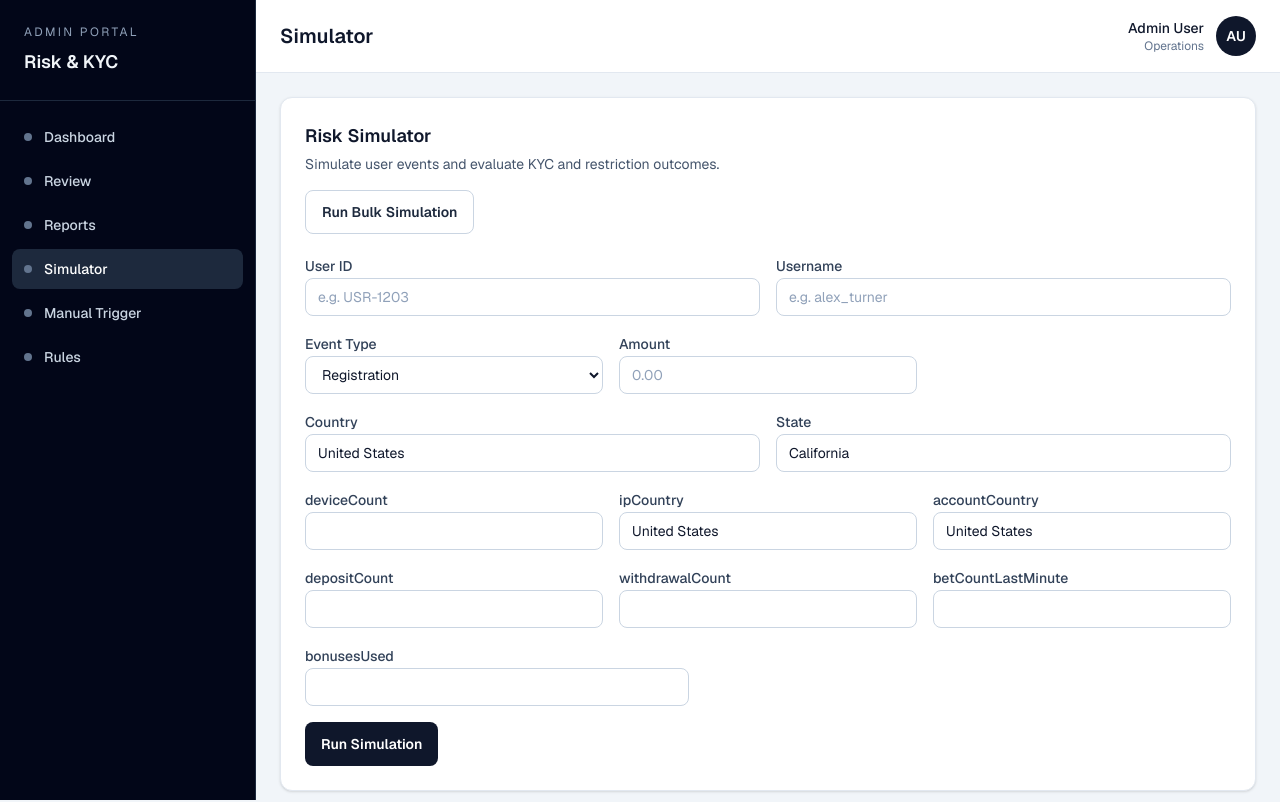
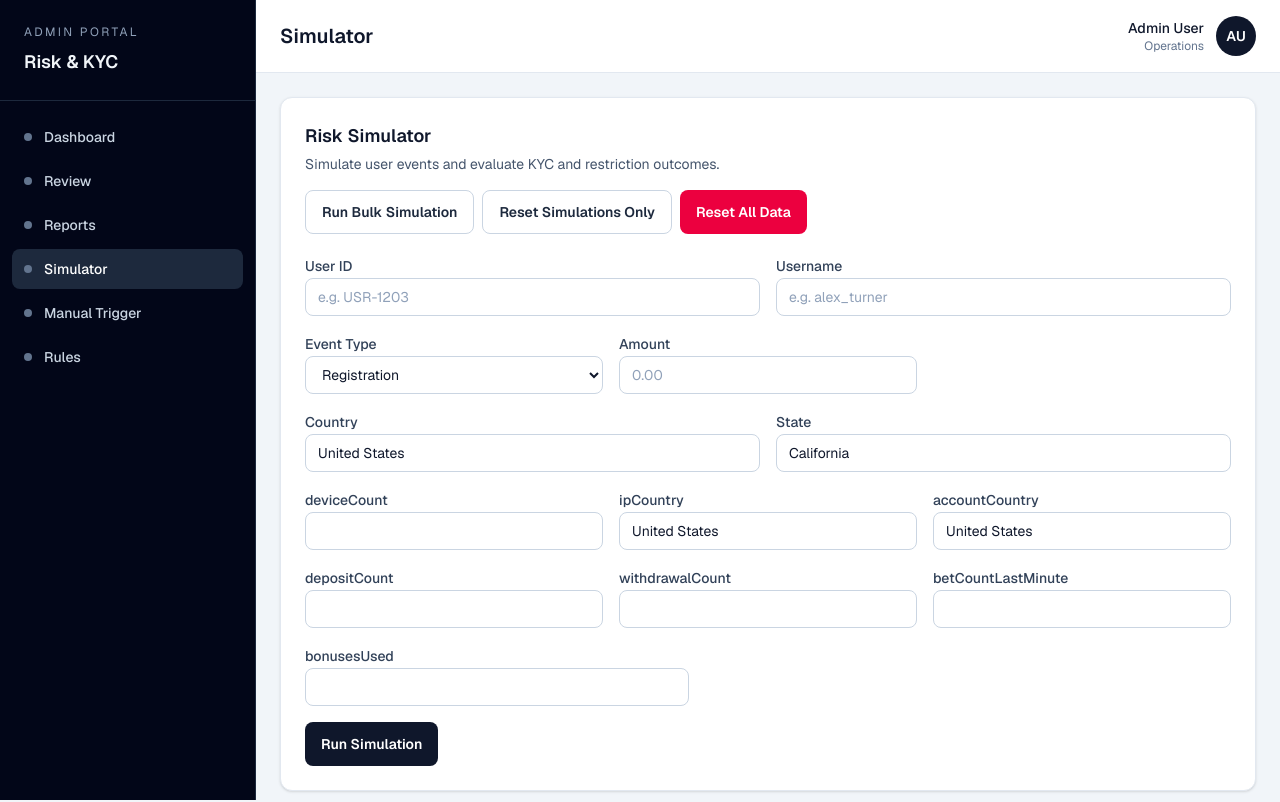
Before and after one commit to ptsportsbookcom-sudo/risk-kyc, a Next.js app: page /simulator in a window 1280 px wide. Shown: the top 802 px of the page. Built offline with nearby package versions, Linux system fonts and the light colour scheme.

Commit message:
add reset system functionality for clearing all test data

```diff
--- a/app/(admin)/simulator/page.tsx
+++ b/app/(admin)/simulator/page.tsx
@@ -70,13 +70,14 @@ const initialResult: SimulationResult = {
 };
 
 export default function SimulatorPage() {
-  const { rules } = useRules();
-  const { addAuditLog, addCase } = useKycCases();
+  const { rules, resetRules } = useRules();
+  const { addAuditLog, addCase, resetCasesData } = useKycCases();
   const {
     applyTriggerToPlayer,
     applySelfExclusion,
     clearExpiredSelfExclusion,
     getPlayerById,
+    resetPlayers,
   } = usePlayers();
   const [userId, setUserId] = useState("");
   const [username, setUsername] = useState("");
@@ -103,6 +104,7 @@ export default function SimulatorPage() {
   const [activePlayerId, setActivePlayerId] = useState("");
   const [bulkResults, setBulkResults] = useState<BulkSimulationResult[]>([]);
   const [bulkCaseMessage, setBulkCaseMessage] = useState("");
+  const [resetMessage, setResetMessage] = useState("");
 
   const runSimulation = (event: FormEvent<HTMLFormElement>) => {
     event.preventDefault();
@@ -538,6 +540,32 @@ export default function SimulatorPage() {
     setBulkCaseMessage(`${createdCount} case(s) created from bulk results.`);
   };
 
+  const resetSimulationsOnly = () => {
+    setResult(initialResult);
+    setBulkResults([]);
+    setBulkCaseMessage("");
+    setActionCheckResult("");
+    setActivePlayerId("");
+    setResetMessage("Simulations reset successfully");
+  };
+
+  const resetAllData = () => {
+    const confirmed = window.confirm(
+      "Are you sure you want to reset all data? This cannot be undone."
+    );
+    if (!confirmed) return;
+
+    resetRules();
+    resetCasesData();
+    resetPlayers();
+    setResult(initialResult);
+    setBulkResults([]);
+    setBulkCaseMessage("");
+    setActionCheckResult("");
+    setActivePlayerId("");
+    setResetMessage("System reset successfully");
+  };
+
   return (
     <div className="space-y-5">
       <section className="rounded-xl border border-slate-200 bg-white p-4 shadow-sm sm:p-6">
@@ -545,7 +573,7 @@ export default function SimulatorPage() {
         <p className="mt-1 text-sm text-slate-600">
           Simulate user events and evaluate KYC and restriction outcomes.
         </p>
-        <div className="mt-4">
+        <div className="mt-4 flex flex-col gap-2 sm:flex-row">
           <button
             type="button"
             onClick={runBulkSimulation}
@@ -553,7 +581,24 @@ export default function SimulatorPage() {
           >
             Run Bulk Simulation
           </button>
+          <button
+            type="button"
+            onClick={resetSimulationsOnly}
+            className="min-h-11 w-full rounded-lg border border-slate-300 px-4 py-2 text-sm font-semibold text-slate-800 transition-colors hover:bg-slate-100 sm:w-auto"
+          >
+            Reset Simulations Only
+          </button>
+          <button
+            type="button"
+            onClick={resetAllData}
+            className="min-h-11 w-full rounded-lg bg-rose-600 px-4 py-2 text-sm font-semibold text-white transition-colors hover:bg-rose-700 sm:w-auto"
+          >
+            Reset All Data
+          </button>
         </div>
+        {resetMessage ? (
+          <p className="mt-2 text-sm font-medium text-emerald-700">{resetMessage}</p>
+        ) : null}
 
         <form className="mt-5 space-y-4" onSubmit={runSimulation}>
           <div className="grid gap-4 md:grid-cols-2">
--- a/app/components/kyc-cases-context.tsx
+++ b/app/components/kyc-cases-context.tsx
@@ -91,6 +91,7 @@ type KycCasesContextValue = {
     type: DocumentType,
     status: ReviewStatus
   ) => void;
+  resetCasesData: () => void;
 };
 
 const KycCasesContext = createContext<KycCasesContextValue | undefined>(undefined);
@@ -352,6 +353,15 @@ export function KycCasesProvider({ children }: { children: ReactNode }) {
     );
   };
 
+  const resetCasesData = () => {
+    setCases([]);
+    setAuditLogs([]);
+    if (typeof window !== "undefined") {
+      window.localStorage.removeItem(KYC_CASES_STORAGE_KEY);
+      window.localStorage.removeItem(KYC_AUDIT_LOGS_STORAGE_KEY);
+    }
+  };
+
   const value = {
     cases,
     auditLogs,
@@ -361,6 +371,7 @@ export function KycCasesProvider({ children }: { children: ReactNode }) {
     addAuditLog,
     uploadDocument,
     updateDocumentStatus,
+    resetCasesData,
   };
 
   return (
--- a/app/components/players-context.tsx
+++ b/app/components/players-context.tsx
@@ -77,6 +77,7 @@ type PlayersContextValue = {
   }) => Player;
   clearExpiredSelfExclusion: (id: string) => Player | undefined;
   getPlayerById: (id: string) => Player | undefined;
+  resetPlayers: () => void;
 };
 
 const PLAYERS_STORAGE_KEY = "kyc_players";
@@ -345,6 +346,12 @@ export function PlayersProvider({ children }: { children: ReactNode }) {
   };
 
   const getPlayerById = (id: string) => players.find((player) => player.id === id);
+  const resetPlayers = () => {
+    setPlayers([]);
+    if (typeof window !== "undefined") {
+      window.localStorage.removeItem(PLAYERS_STORAGE_KEY);
+    }
+  };
 
   return (
     <PlayersContext.Provider
@@ -354,6 +361,7 @@ export function PlayersProvider({ children }: { children: ReactNode }) {
         applySelfExclusion,
         clearExpiredSelfExclusion,
         getPlayerById,
+        resetPlayers,
       }}
     >
       {children}
--- a/app/components/rules-context.tsx
+++ b/app/components/rules-context.tsx
@@ -107,6 +107,7 @@ type CreateRuleInput = Omit<Rule, "id">;
 type RulesContextValue = {
   rules: Rule[];
   addRule: (input: CreateRuleInput) => void;
+  resetRules: () => void;
 };
 
 const RulesContext = createContext<RulesContextValue | undefined>(undefined);
@@ -139,7 +140,11 @@ export function RulesProvider({ children }: { children: ReactNode }) {
     ]);
   };
 
-  const value = useMemo(() => ({ rules, addRule }), [rules]);
+  const resetRules = () => {
+    setRules([]);
+  };
+
+  const value = useMemo(() => ({ rules, addRule, resetRules }), [rules]);
 
   return <RulesContext.Provider value={value}>{children}</RulesContext.Provider>;
 }
```
